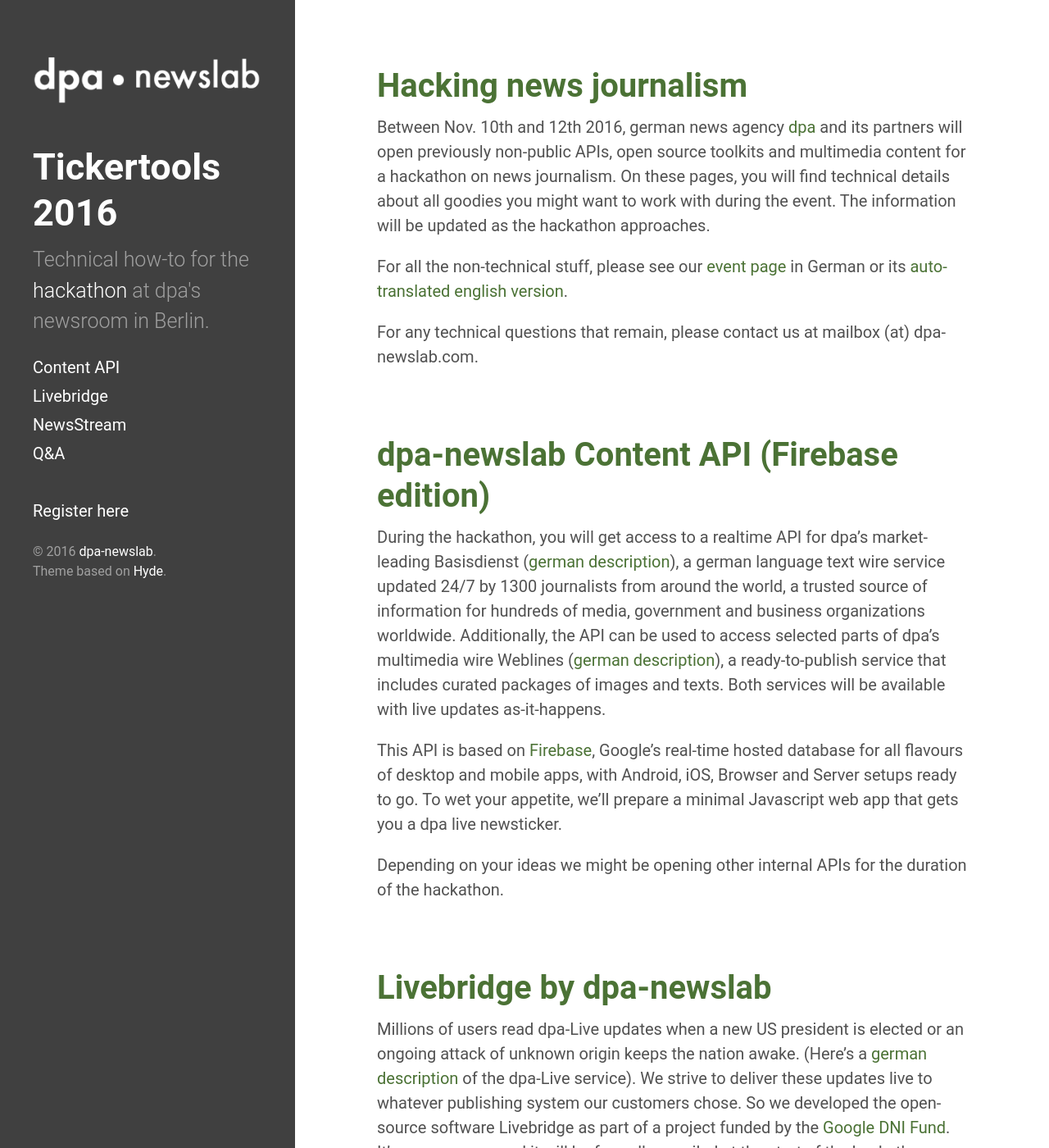
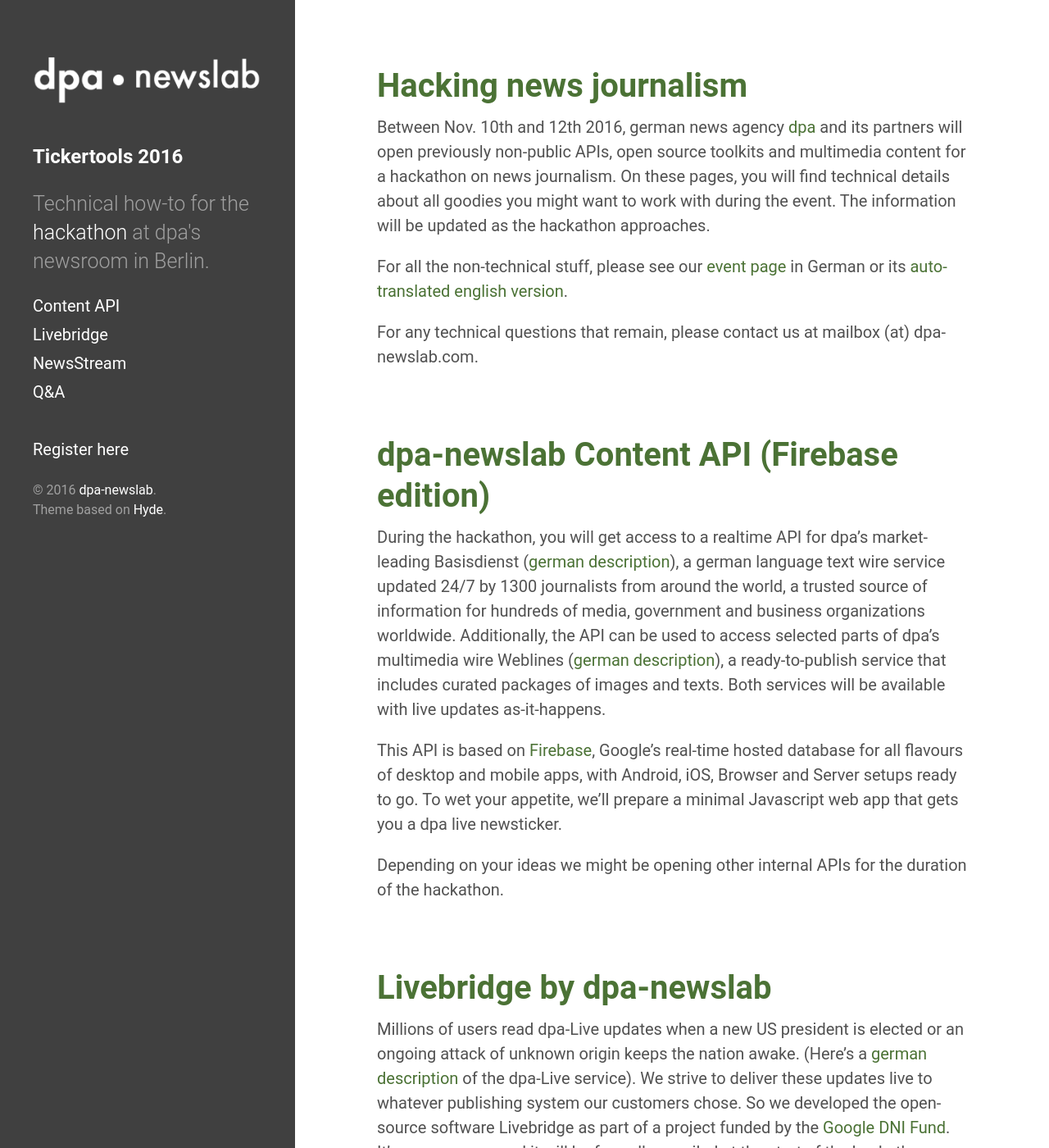
Before and after one commit to mper-bcn-ny/2017-metro, a Jekyll site: the page built from index.html, in a window 1280 px wide and 1400 px high. Shown: the whole window at 82% size. Built offline with Jekyll 4.4.1, drawn with Linux system fonts in a browser that asks for light colours; the list of posts is cut into pages by our own code.

Commit message:
noch mehr anhuebsch

```diff
--- a/public/css/hyde.css
+++ b/public/css/hyde.css
@@ -81,8 +81,8 @@ html {
 .sidebar-about h1 {
   color: #fff;
   margin-top: 0;
-  font-family: "Roboto", serif;
-  font-size: 2.25rem;
+  font-family: "Roboto", sans-serif;
+  font-size: 1.2em;
 }
 
 /* Sidebar nav */
--- a/public/css/poole.css
+++ b/public/css/poole.css
@@ -261,6 +261,8 @@ tbody tr:nth-child(odd) th {
 .lead {
   font-size: 1.25rem;
   font-weight: 300;
+  line-height: 1.4em;
+  margin-top: 1em;
 }
 
 
```
